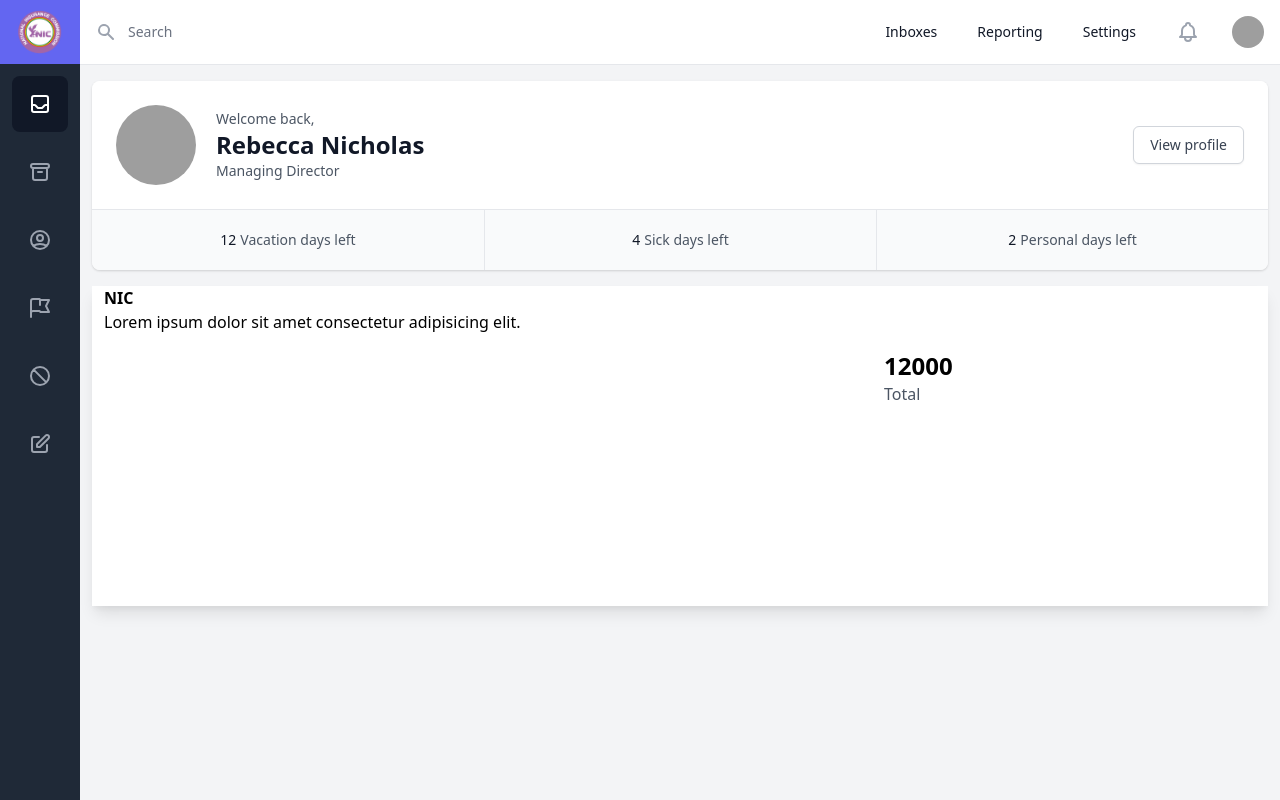
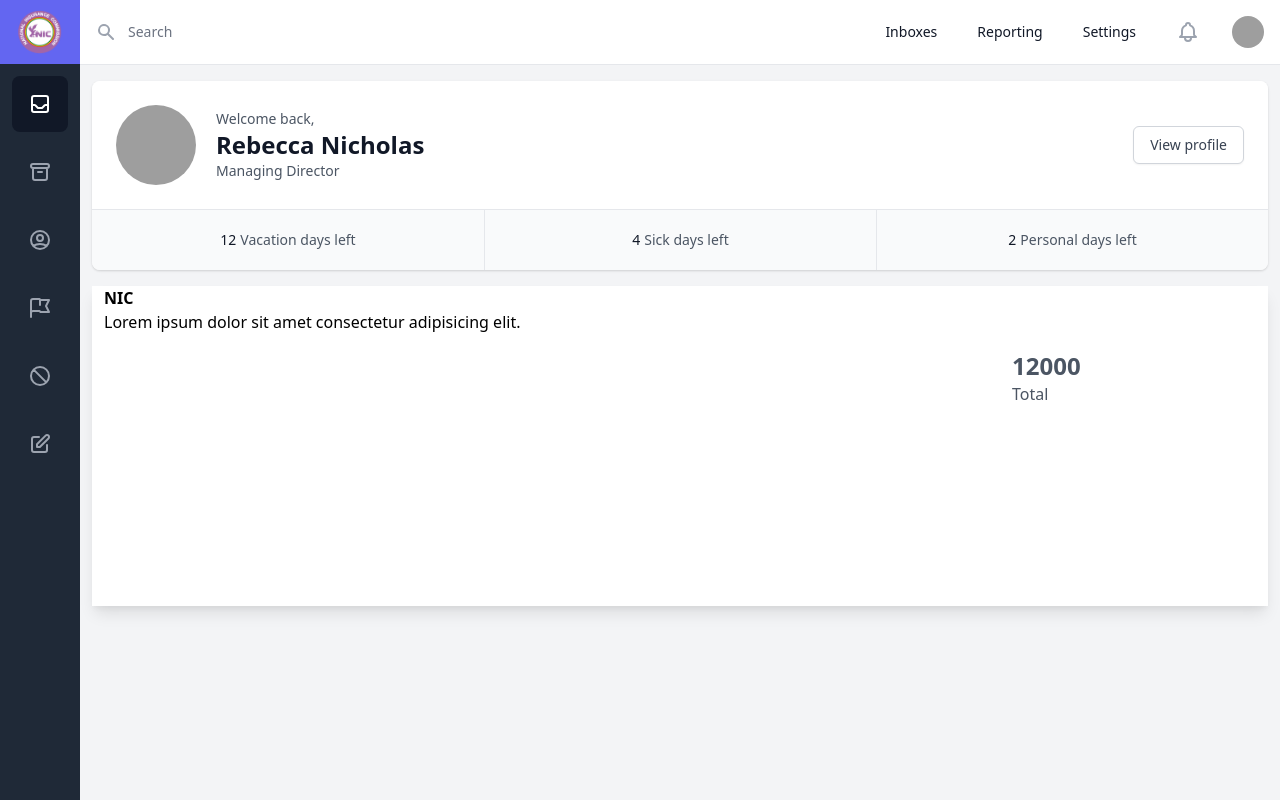
Before and after one commit to Khoby-790/template-nic, a React (Create React App) app: page / in a window 1280 px wide. Built offline with nearby package versions, Linux system fonts and the light colour scheme; grey boxes are pictures that could not be loaded.

Commit message:
--- Auto-Git Commit ---

```diff
--- a/src/pages/NewDashboard/NewDashboard.tsx
+++ b/src/pages/NewDashboard/NewDashboard.tsx
@@ -22,9 +22,9 @@ const NewDashboard = (props: Props) => {
                 </div>
                 <div className="flex h-64">
                     <div className="flex-1"></div>
-                    <div className="w-96">
+                    <div className="w-64">
                         <div className="flex flex-col">
-                            <span className="font-bold text-2xl">12000</span>
+                            <span className="font-bold text-2xl text-gray-600">12000</span>
                             <span className="font-light text-gray-600">Total</span>
                         </div>
                     </div>
```
